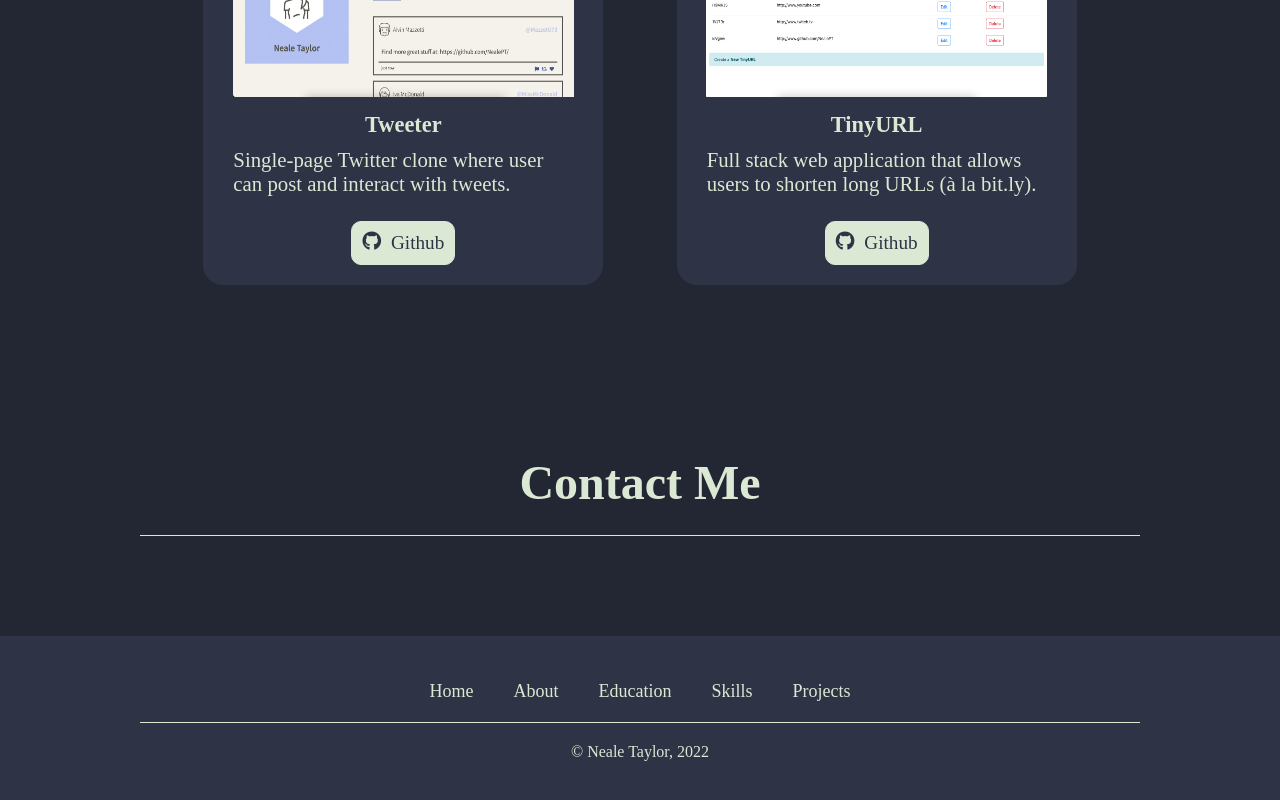
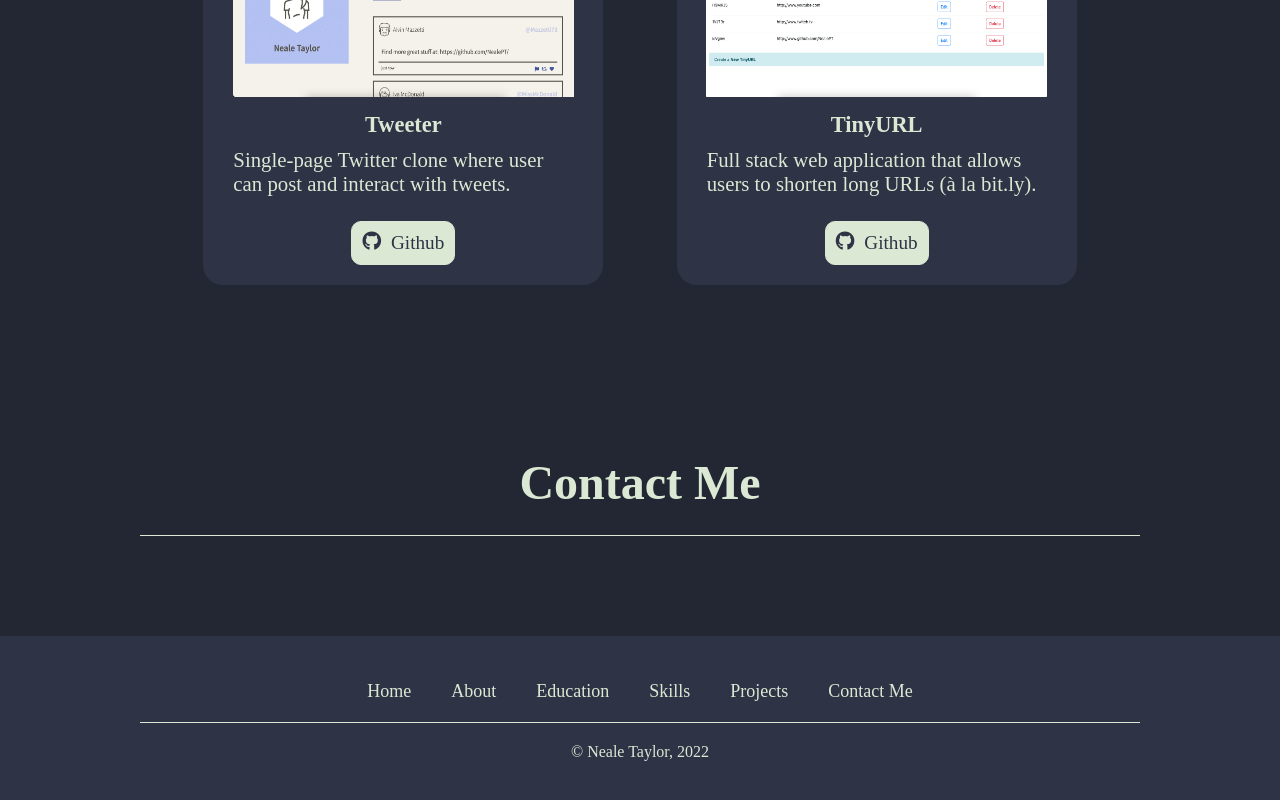
Before and after one commit to NealePT/nealetaylorcom, a React (Create React App) app in the folder react-site/: page / in a window 1280 px wide. Shown: the part 3681-4481 px from the top of the page. Built offline with nearby package versions, Linux system fonts and the light colour scheme.

Commit message:
add contact to footer

```diff
--- a/react-site/src/components/Footer.jsx
+++ b/react-site/src/components/Footer.jsx
@@ -9,6 +9,7 @@ export default function Footer(props) {
               <li><a href="#education">Education</a></li>
               <li><a href="#skills">Skills</a></li>
               <li><a href="#projects">Projects</a></li>
+              <li><a href="#contact">Contact Me</a></li>
           </ul>
           <p>© Neale Taylor, 2022</p>
         </nav>
```
